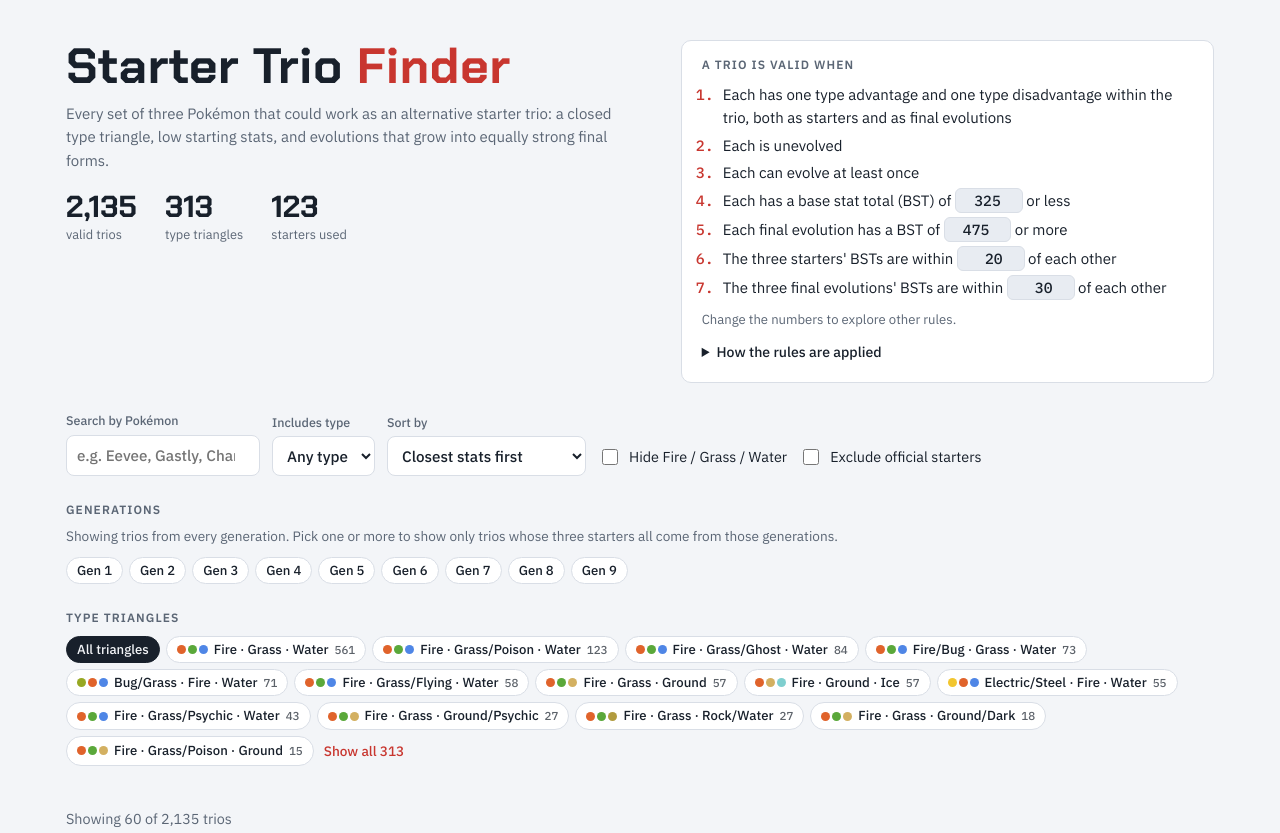
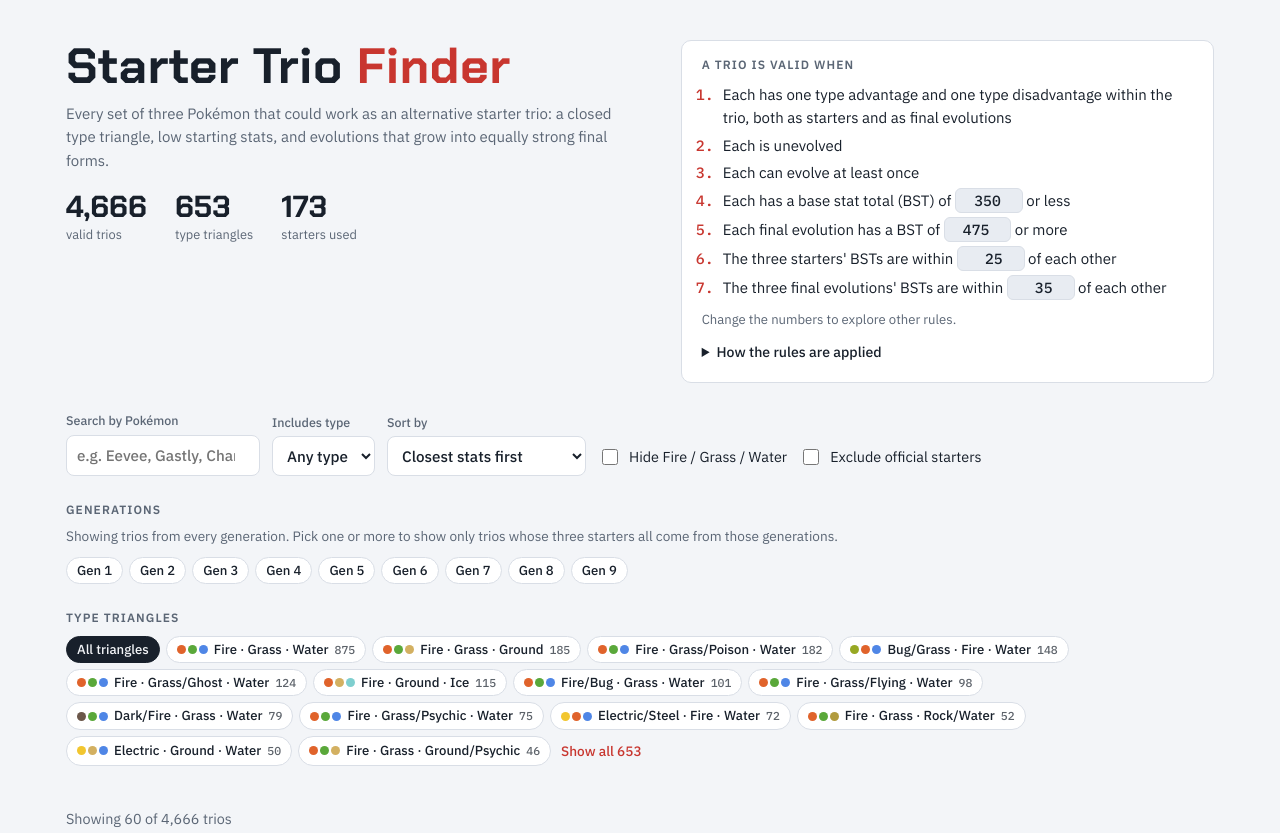
Before and after one commit to mitchelldale249/alt-starters, a plain HTML site: page docs/index.html in a window 1280 px wide. Shown: the top 833 px of the page. Drawn offline with Linux system fonts and the light colour scheme.

Commit message:
Set default rules to 350 / 475 / 25 / 35
Co-Authored-By: Claude Opus 5.5 <noreply@anthropic.com>
Claude-Session: https://claude.ai/code/session_017n5kUag37J5mgdMXJszkrf

```diff
--- a/docs/index.html
+++ b/docs/index.html
@@ -99,10 +99,10 @@ footer{font-size:.8rem;color:var(--muted);max-width:70ch}
         <li>Each has one type advantage and one type disadvantage within the trio, both as starters and as final evolutions</li>
         <li>Each is unevolved</li>
         <li>Each can evolve at least once</li>
-        <li>Each has a base stat total (BST) of <input class="num" type="number" id="maxBase" min="100" max="600" step="5" value="325" aria-label="Highest starter BST"> or less</li>
+        <li>Each has a base stat total (BST) of <input class="num" type="number" id="maxBase" min="100" max="600" step="5" value="350" aria-label="Highest starter BST"> or less</li>
         <li>Each final evolution has a BST of <input class="num" type="number" id="minFinal" min="100" max="800" step="5" value="475" aria-label="Lowest final evolution BST"> or more</li>
-        <li>The three starters' BSTs are within <input class="num" type="number" id="baseSpread" min="0" max="50" step="1" value="20" aria-label="Largest gap between starter BSTs"> of each other</li>
-        <li>The three final evolutions' BSTs are within <input class="num" type="number" id="finalSpread" min="0" max="50" step="1" value="30" aria-label="Largest gap between final evolution BSTs"> of each other</li>
+        <li>The three starters' BSTs are within <input class="num" type="number" id="baseSpread" min="0" max="50" step="1" value="25" aria-label="Largest gap between starter BSTs"> of each other</li>
+        <li>The three final evolutions' BSTs are within <input class="num" type="number" id="finalSpread" min="0" max="50" step="1" value="35" aria-label="Largest gap between final evolution BSTs"> of each other</li>
       </ol>
       <div class="ruleBar"><span id="ruleNote">Change the numbers to explore other rules.</span><button class="linkish" type="button" id="resetRules" hidden>Reset to original rules</button></div>
       <details>
@@ -164,7 +164,7 @@ const state={tri:""}; let shown=60;
 const M=DATA.mons, CHART=DATA.chart;
 // The Grass, Fire and Water starters from the main series games, Generations 1 to 9 (Pokédex numbers).
 const OFFICIAL_STARTERS=new Set([1,4,7,152,155,158,252,255,258,387,390,393,495,498,501,650,653,656,722,725,728,810,813,816,906,909,912]);
-const DEFAULTS={maxBase:325,minFinal:475,baseSpread:20,finalSpread:30};
+const DEFAULTS={maxBase:350,minFinal:475,baseSpread:25,finalSpread:35};
 
 // Rule 1: A beats B when any of A's types is super effective against B's combined typing.
 // Results are cached per pair of typings, numbered so lookups stay fast.
```
Also changed, not shown: 1 other file.
